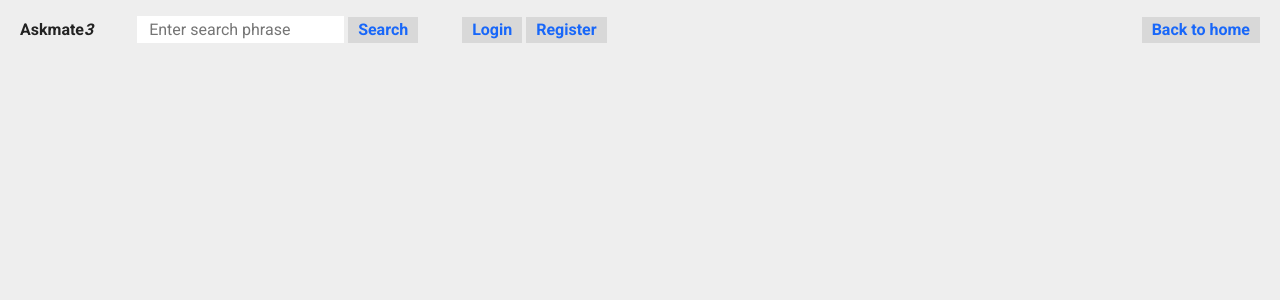
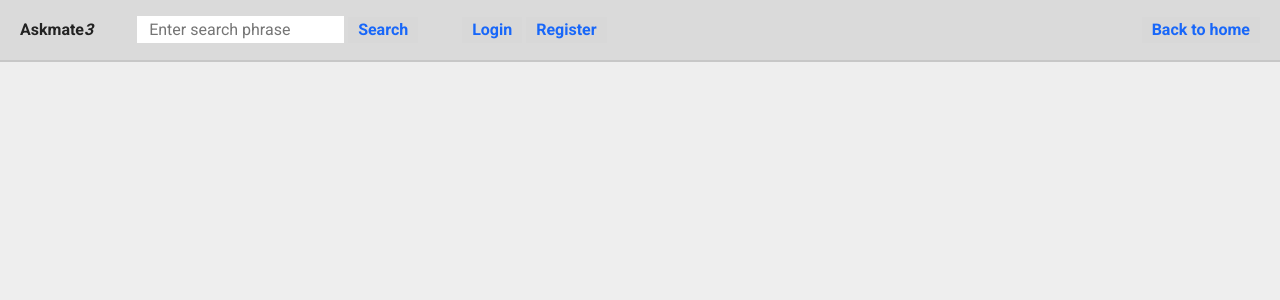
Before and after one commit to CodecoolGlobal/ask-mate-3-python-n0rbertz, a Flask app: page /search in a window 1280 px wide. Shown: the top 300 px of the page. Run offline with Flask 2, Linux system fonts and the light colour scheme.

Commit message:
floating header

```diff
--- a/static/style.css
+++ b/static/style.css
@@ -13,6 +13,16 @@
 body {
     background: #eee;
     color: #222;
+}
+
+header {
+    border-bottom: 2px solid #c7c7c7;
+    background: #dadada;
+    position: fixed;
+    top: 0;
+    left: 0;
+    right: 0;
+    z-index: 1000;
 }
 
 header > * {
@@ -57,7 +67,7 @@ div#content {
     width: 100%;
     max-width: 800px;
     margin: 0 auto;
-    padding: 50px 0;
+    padding: 110px 0 50px;
 }
 
 .question-list > .question {
```
